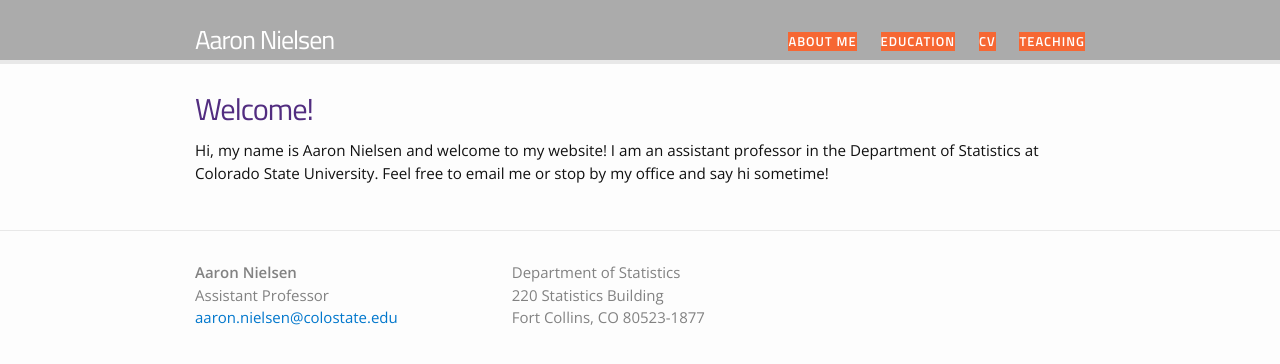
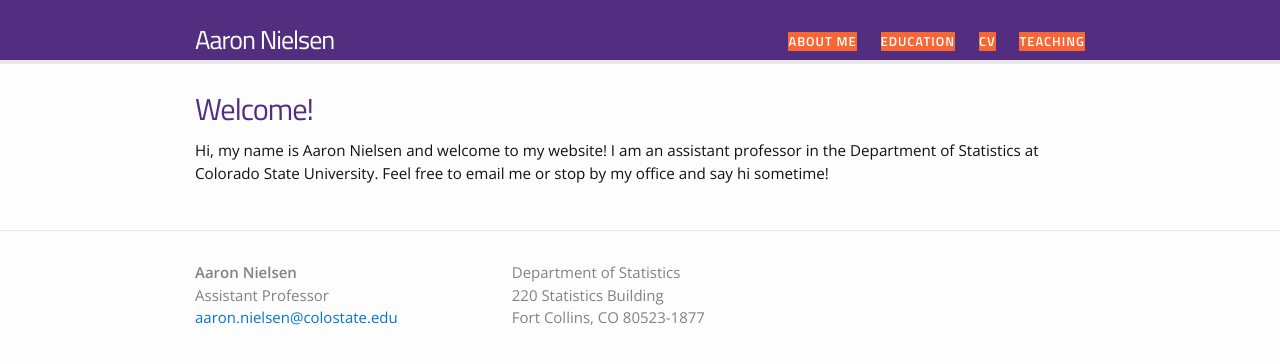
Before and after one commit to aaron-nielsen/aaron-nielsen.github.io, a Jekyll site: the page built from index.html, in a window 1280 px wide. Shown: the top 364 px of the page. Built offline with Jekyll 4.4.1, drawn with Linux system fonts in a browser that asks for light colours.

Commit message:
Update _header.scss

```diff
--- a/_sass/_header.scss
+++ b/_sass/_header.scss
@@ -5,7 +5,7 @@
     border-top: 0px solid $grey-color-dark;
 	border-bottom: 4px solid $grey-color-light;
     min-height: 56px;
-    background: #ABABAB;
+    background: $clemson-purple;
 
     // Positioning context for the mobile navigation icon
     position: relative;
```
